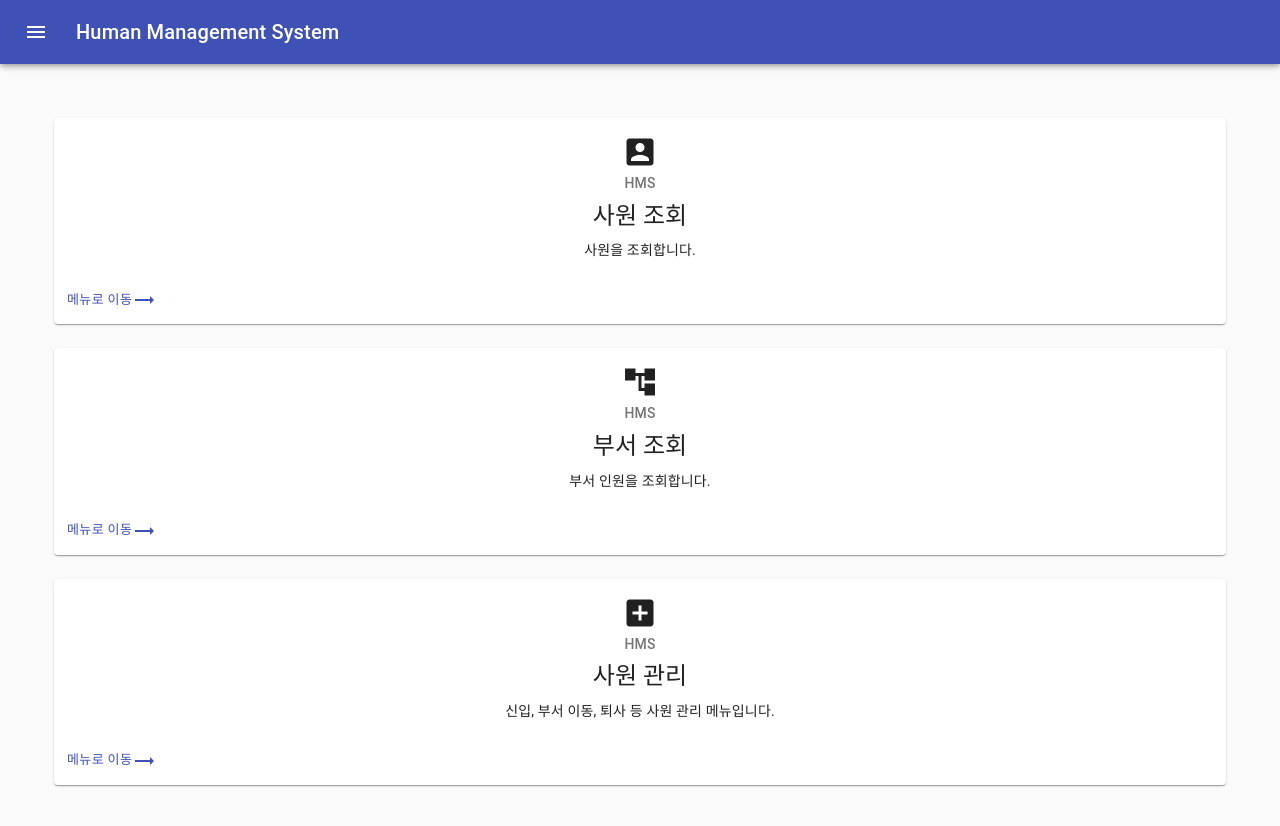
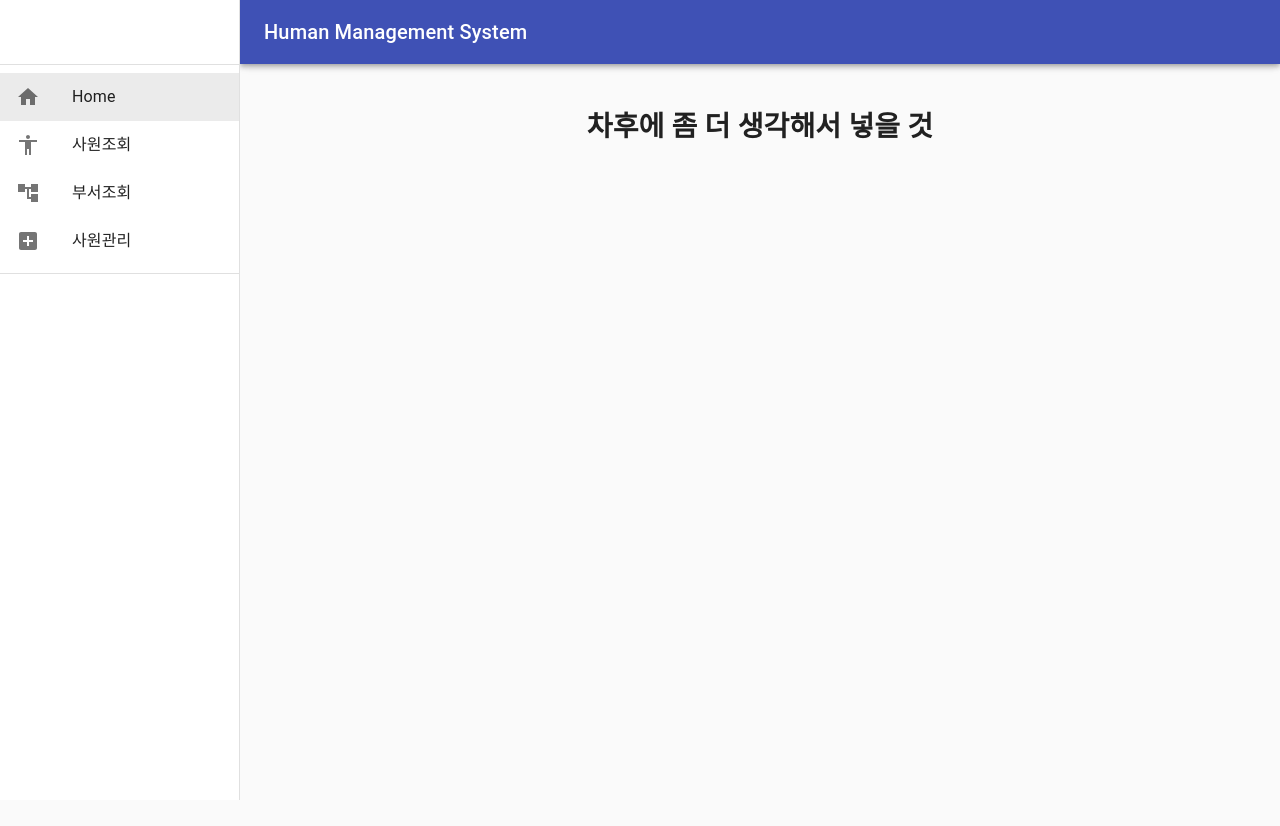
Before and after one commit to aga97/employee-management-system, a React (Create React App) app in the folder react/: page /Manage in a window 1280 px wide. Shown: the top 826 px of the page. After the commit the page ends 800 px from the top, so only its background shows below. Built offline with nearby package versions, Linux system fonts and the light colour scheme.

Commit message:
menu update

```diff
--- a/react/package.json
+++ b/react/package.json
@@ -10,6 +10,7 @@
     "@testing-library/user-event": "^7.1.2",
     "react": "^16.14.0",
     "react-dom": "^16.14.0",
+    "react-router-dom": "^5.2.0",
     "react-scripts": "3.4.3",
     "typeface-roboto": "^1.1.13"
   },
--- a/react/src/App.js
+++ b/react/src/App.js
@@ -1,15 +1,23 @@
 import React from 'react';
 import './App.css';
 import PersistentDrawerLeft from './components/Drawer';
+import Home from './components/Home';
+import Human from './components/Human';
+import Department from './components/Department';
+import Manage from './components/Manage';
+import { BrowserRouter, Route } from 'react-router-dom';
+import { Container, CssBaseline, Grid } from '@material-ui/core';
 
 
 function App() {
   return (
+
     <div className="App">
-        <PersistentDrawerLeft/>
-        <div style={{display: 'flex'}}>
-        </div>
+        <BrowserRouter>
+        <Route component={PersistentDrawerLeft} />
+        </BrowserRouter>
     </div>
+
   );
 }
 
--- a/react/src/components/Drawer.js
+++ b/react/src/components/Drawer.js
@@ -1,5 +1,5 @@
 import React from 'react';
-import clsx from 'clsx';
+import PropTypes from 'prop-types';
 import { makeStyles, useTheme } from '@material-ui/core/styles';
 import Drawer from '@material-ui/core/Drawer';
 import CssBaseline from '@material-ui/core/CssBaseline';
@@ -10,13 +10,16 @@ import Typography from '@material-ui/core/Typography';
 import Divider from '@material-ui/core/Divider';
 import IconButton from '@material-ui/core/IconButton';
 import MenuIcon from '@material-ui/icons/Menu';
-import ChevronLeftIcon from '@material-ui/icons/ChevronLeft';
-import ChevronRightIcon from '@material-ui/icons/ChevronRight';
 import ListItem from '@material-ui/core/ListItem';
 import ListItemIcon from '@material-ui/core/ListItemIcon';
 import ListItemText from '@material-ui/core/ListItemText';
-import { Accessibility, AccountTree, AddBox } from '@material-ui/icons';
-import Posts from './Posts';
+import { Accessibility, AccountTree, AddBox, Home } from '@material-ui/icons';
+import { Link, Route } from 'react-router-dom';
+import { Hidden } from '@material-ui/core';
+import Human from './Human';
+import HomeP from './Home';
+import Department from './Department';
+import Manage from './Manage';
 
 const drawerWidth = 240;
 
@@ -24,93 +27,119 @@ const useStyles = makeStyles((theme) => ({
     root: {
         display: 'flex',
       },
+      drawer: {
+        [theme.breakpoints.up('sm')]: {
+          width: drawerWidth,
+          flexShrink: 0,
+        },
+      },
       appBar: {
-    transition: theme.transitions.create(['margin', 'width'], {
-      easing: theme.transitions.easing.sharp,
-      duration: theme.transitions.duration.leavingScreen,
-    }),
-  },
-  appBarShift: {
+        [theme.breakpoints.up('sm')]: {
           width: `calc(100% - ${drawerWidth}px)`,
           marginLeft: drawerWidth,
-    transition: theme.transitions.create(['margin', 'width'], {
-      easing: theme.transitions.easing.easeOut,
-      duration: theme.transitions.duration.enteringScreen,
-    }),
+        },
       },
       menuButton: {
         marginRight: theme.spacing(2),
-  },
-  hide: {
+        [theme.breakpoints.up('sm')]: {
           display: 'none',
         },
-  drawer: {
-    width: drawerWidth,
-    flexShrink: 0,
       },
+      // necessary for content to be below app bar
+      toolbar: theme.mixins.toolbar,
       drawerPaper: {
         width: drawerWidth,
-  },
-  drawerHeader: {
-    display: 'flex',
-    alignItems: 'center',
-    padding: theme.spacing(0, 1),
-    // necessary for content to be below app bar
-    ...theme.mixins.toolbar,
-    justifyContent: 'flex-end',
       },
       content: {
         flexGrow: 1,
         padding: theme.spacing(3),
-    transition: theme.transitions.create('margin', {
-      easing: theme.transitions.easing.sharp,
-      duration: theme.transitions.duration.leavingScreen,
-    }),
-    marginLeft: -drawerWidth,
-  },
-  contentShift: {
-    transition: theme.transitions.create('margin', {
-      easing: theme.transitions.easing.easeOut,
-      duration: theme.transitions.duration.enteringScreen,
-    }),
-    marginLeft: 0,
       },
     }));
 
-export default function PersistentDrawerLeft() {
+function PersistentDrawerLeft(props) {
+    const { window } = props;
     const classes = useStyles();
     const theme = useTheme();
-  const [open, setOpen] = React.useState(false);
+    const [mobileOpen, setMobileOpen] = React.useState(false);
     const [selectedIndex, setSelectedIndex] = React.useState(0);
 
-  const handleDrawerOpen = () => {
-    setOpen(true);
-  };
-
-  const handleDrawerClose = () => {
-    setOpen(false);
+    const handleDrawerToggle = () => {
+        setMobileOpen(!mobileOpen);
     };
 
     const handleListItemClick = (event, index) => {
         setSelectedIndex(index);
     };
 
+    const drawer = (
+        <div>
+        <div className={classes.toolbar} />
+        <Divider />
+        <List>
+            <ListItem
+            component={Link} to={'/'}
+            button
+            selected={selectedIndex === 0}
+            onClick={(event) => handleListItemClick(event, 0)}
+            >
+                <ListItemIcon color='primary.main'>
+                    <Home/>
+                </ListItemIcon>
+                <ListItemText primary="Home"/>
+            </ListItem>
+
+            <ListItem
+            component={Link} to={'/Human'}
+            button
+            selected={selectedIndex === 1}
+            onClick={(event) => handleListItemClick(event, 1)}
+            >
+                <ListItemIcon color='primary.main'>
+                    <Accessibility/>
+                </ListItemIcon>
+                <ListItemText primary="사원조회"/>
+            </ListItem>
+
+            <ListItem
+            component={Link} to={'/Department'}
+            button
+            selected={selectedIndex === 2}
+            onClick={(event) => handleListItemClick(event, 2)}>
+                <ListItemIcon>
+                    <AccountTree/>
+                </ListItemIcon>
+                <ListItemText primary="부서조회"/>
+            </ListItem>
+
+            <ListItem
+            component={Link} to={'/Manage'}
+            button
+            selected={selectedIndex === 3}
+            onClick={(event) => handleListItemClick(event, 3)}>
+                <ListItemIcon>
+                    <AddBox/>
+                </ListItemIcon>
+                <ListItemText primary="사원관리"/>
+            </ListItem>
+
+        </List>
+        <Divider />
+        </div>
+    );
+
+    const container = window !== undefined ? () => window().document.body : undefined;
+
   return (
     <div className={classes.root}>
       <CssBaseline />
-      <AppBar
-        position="fixed"
-        className={clsx(classes.appBar, {
-          [classes.appBarShift]: open,
-        })}
-      >
+      <AppBar position="fixed" className={classes.appBar}>
         <Toolbar>
           <IconButton
             color="inherit"
             aria-label="open drawer"
-            onClick={handleDrawerOpen}
             edge="start"
-            className={clsx(classes.menuButton, open && classes.hide)}
+            onClick={handleDrawerToggle}
+            className={classes.menuButton}
           >
             <MenuIcon />
           </IconButton>
@@ -119,59 +148,56 @@ export default function PersistentDrawerLeft() {
           </Typography>
         </Toolbar>
       </AppBar>
+
+      <nav className={classes.drawer} aria-label="mailbox folders">
+        {/* The implementation can be swapped with js to avoid SEO duplication of links. */}
+        <Hidden smUp implementation="css">
           <Drawer
-        className={classes.drawer}
-        variant="persistent"
-        anchor="left"
-        open={open}
+            container={container}
+            variant="temporary"
+            anchor={theme.direction === 'rtl' ? 'right' : 'left'}
+            open={mobileOpen}
+            onClose={handleDrawerToggle}
             classes={{
               paper: classes.drawerPaper,
             }}
+            ModalProps={{
+              keepMounted: true, // Better open performance on mobile.
+            }}
           >
-        <div className={classes.drawerHeader}>
-          <IconButton onClick={handleDrawerClose}>
-            {theme.direction === 'ltr' ? <ChevronLeftIcon /> : <ChevronRightIcon />}
-          </IconButton>
-        </div>
-        <Divider />
-        <List>
-            <ListItem button
-            selected={selectedIndex === 0}
-            onClick={(event) => handleListItemClick(event, 0)}>
-                <ListItemIcon color='primary.main'>
-                    <Accessibility/>
-                </ListItemIcon>
-                <ListItemText primary="사원조회"/>
-            </ListItem>
-
-            <ListItem button
-            selected={selectedIndex === 1}
-            onClick={(event) => handleListItemClick(event, 1)}>
-                <ListItemIcon>
-                    <AccountTree/>
-                </ListItemIcon>
-                <ListItemText primary="부서조회"/>
-            </ListItem>
-
-            <ListItem button
-            selected={selectedIndex === 2}
-            onClick={(event) => handleListItemClick(event, 2)}>
-                <ListItemIcon>
-                    <AddBox/>
-                </ListItemIcon>
-                <ListItemText primary="사원관리"/>
-            </ListItem>
-        </List>
-        <Divider />
+            {drawer}
           </Drawer>
-      <main
-        className={clsx(classes.content, {
-          [classes.contentShift]: open,
-        })}
+        </Hidden>
+        <Hidden xsDown implementation="css">
+          <Drawer
+            classes={{
+              paper: classes.drawerPaper,
+            }}
+            variant="permanent"
+            open
           >
-        <div className={classes.drawerHeader} />
-        <Posts/>
+            {drawer}
+          </Drawer>
+        </Hidden>
+      </nav>
+      <main className={classes.content}>
+        <div className={classes.toolbar} />
+        <Route exact path="/" component={HomeP} />
+        <Route path="/Human" component={Human} />
+        <Route path="/Home" component={HomeP} />
+        <Route path="/Department" component={Department} />
+        <Route path="/Manage" component={Manage} />
       </main>
     </div>
   );
 }
+
+PersistentDrawerLeft.propTypes = {
+    /**
+     * Injected by the documentation to work in an iframe.
+     * You won't need it on your project.
+     */
+    window: PropTypes.func,
+};
+
+export default PersistentDrawerLeft;
--- a/react/src/components/Posts.js
+++ b/react/src/components/Posts.js
@@ -10,12 +10,9 @@ import Button from "@material-ui/core/Button";
 import TrendingFlat from '@material-ui/icons/TrendingFlat';
 import { Icon } from "@material-ui/core";
 
-
-
-
-const useStyles = makeStyles(theme => ({
+const useStyles = makeStyles((theme) => ({
     root: {
-        padding: 30,
+        padding: '0',
     },
 }));
 
@@ -44,13 +41,12 @@ function Posts(props) {
     const classes = useStyles();
 
     return (
-        <div className={classes.root}>
-            <Grid container spacing={3} direction="column" justify="center" alignItems="stretch"  >
+        <div className={classes.root} >
+            <Grid container spacing={3} direction="row" justify="center" alignItems="stretch">
                 {posts.map(post => (
                     <Grid item xs={6} sm={3} md={12}  key={post.title}>
                         <Card>
                             <CardActionArea>
-
                                 <CardContent>
                                     <Icon fontSize="large">{post.image}</Icon>
                                     <Typography variant="subtitle2" color="textSecondary" gutterBottom>
```
Also changed, not shown: 1 other file (tests, documents, lock files or other folders). Lines whose indentation alone changed are shown as unchanged.
